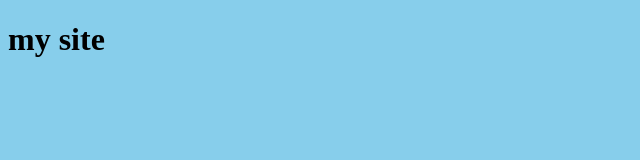
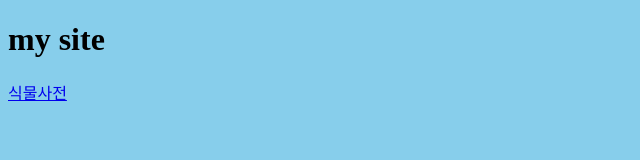
Before and after one commit to dadure123/myweb, a plain HTML site: page index.html in a window 1280 px wide. Shown: the whole page, without its empty margins (0-640 px from the left). Drawn offline with Linux system fonts and the light colour scheme.

Commit message:
Update index.html

```diff
--- a/index.html
+++ b/index.html
@@ -8,7 +8,7 @@
 </head>
 <body style="background-color: skyblue;">
     <h1 style="color: black;">my site</h1>
-    <a href=""></a>
+    <a href="https://dadure123.github.io/web3/">식물사전</a>
 
 </body>
 </html>
```
